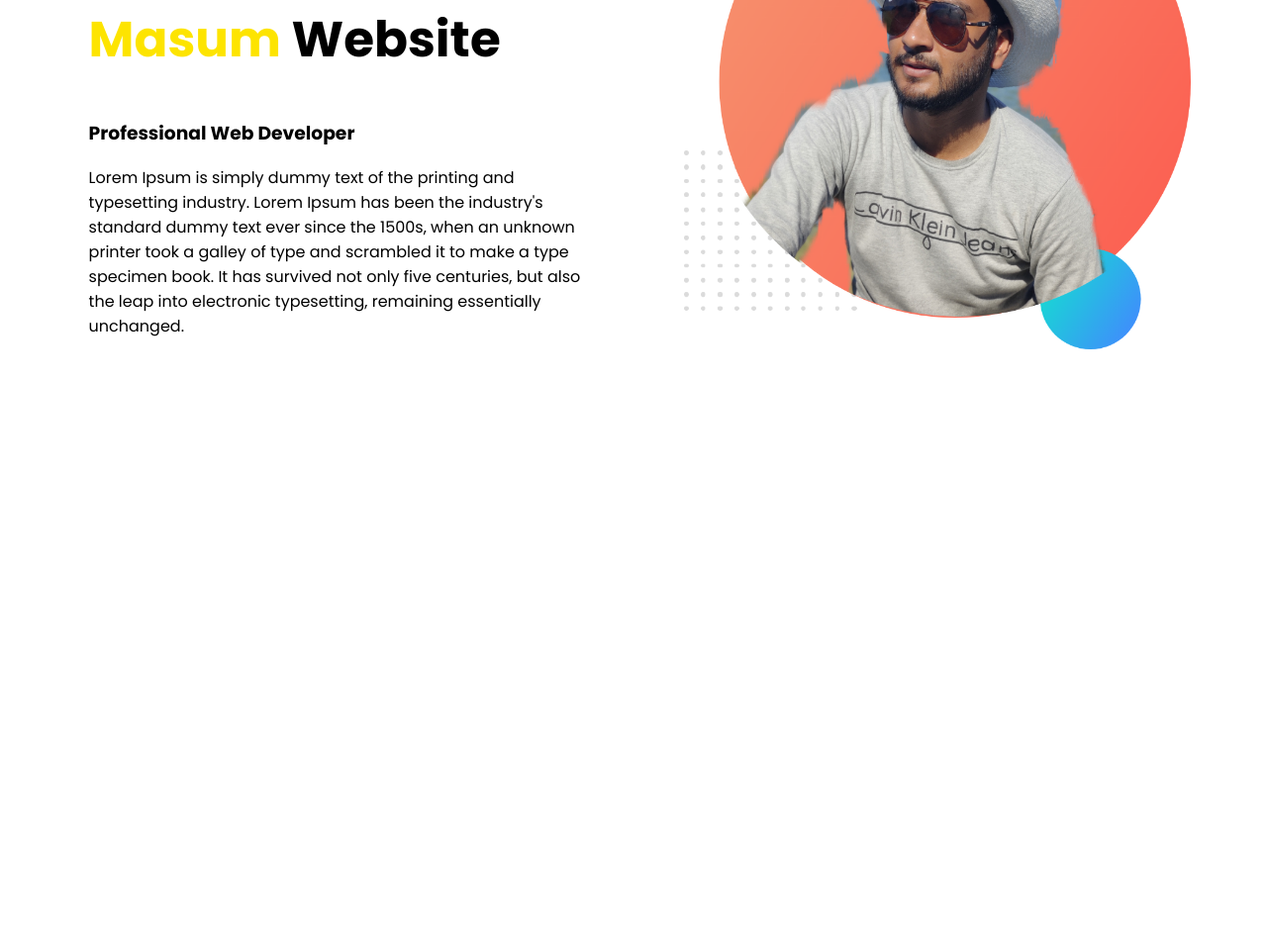
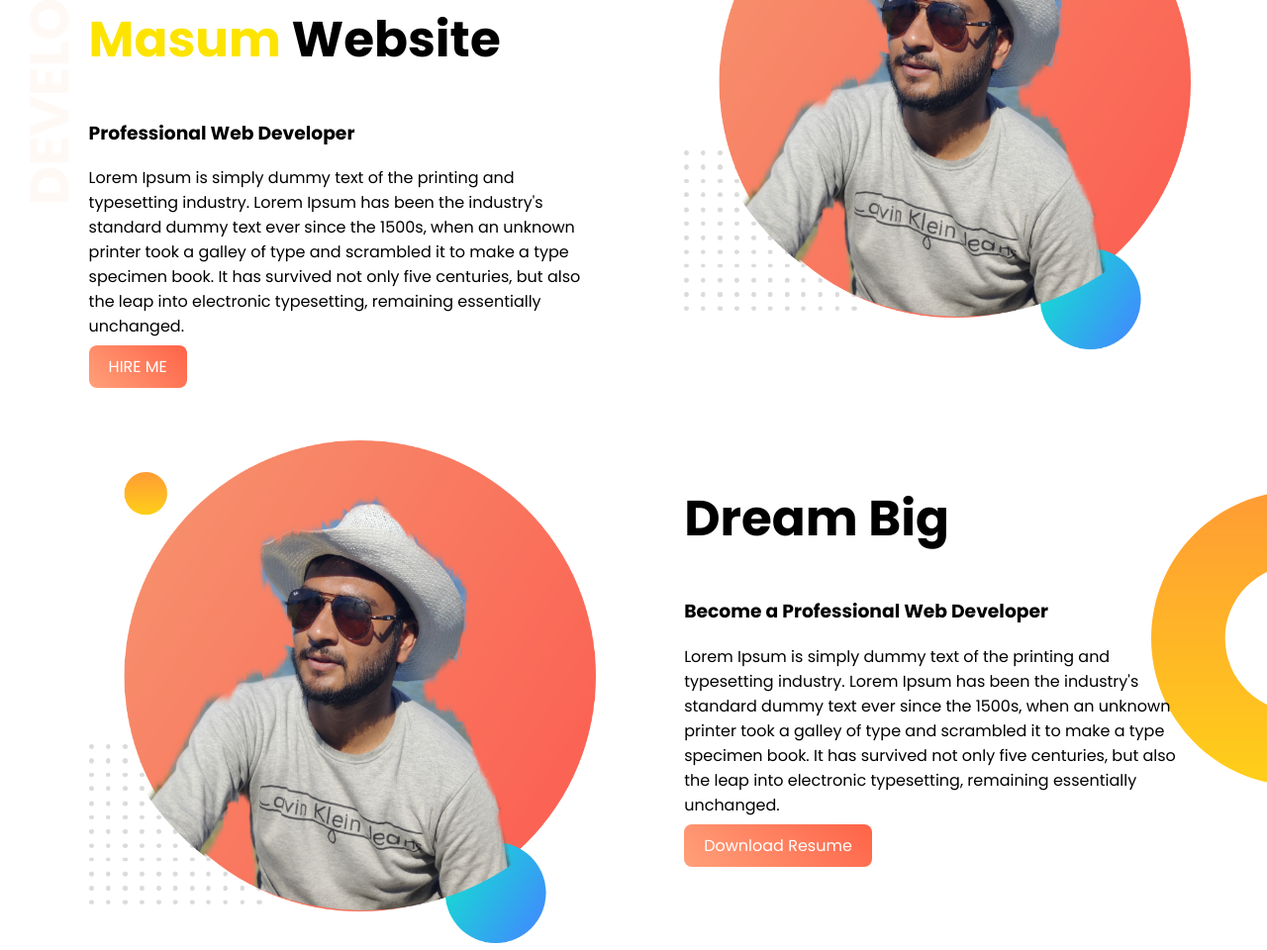
Before and after one commit to Alimulalam/my-portfolio, a plain HTML site: page index.html in a window 1280 px wide. Shown: the part 155-1115 px from the top of the page at 99% size. Before the commit the page ends 800 px from the top, so only its background shows below. Drawn offline with Linux system fonts and the light colour scheme.

Commit message:
last update

```diff
--- a/index.html
+++ b/index.html
@@ -10,16 +10,30 @@
 
 </head>
 <body>
-    <section class="">
+    <section class="top-banner">
         <div class="half-width">
             <h1 class="">Welcome To</h1>
             <h1><span class="name-color">Masum</span> Website</h1>
             <h3>Professional Web Developer</h3>
             <p>Lorem Ipsum is simply dummy text of the printing and typesetting industry. Lorem Ipsum has been the industry's standard dummy text ever since the 1500s, when an unknown printer took a galley of type and scrambled it to make a type specimen book. It has survived not only five centuries, but also the leap into electronic typesetting, remaining essentially unchanged.</p>
+            <a class="link-btn" href="https://www.linkedin.com/in/alimul-alam-37bb94176/" target="_blank">HIRE ME</a>
         </div>
         <div class="half-width">
             <img src="images/masum1.png" alt="">
         </div>
+    </section>
+    <section class="top-banner2">
+        <div class="half-width">
+            <img src="images/masum1.png" alt="">
+        </div>
+        <div class="half-width">
+            <h1 class="">Dream Big</h1>
+
+            <h3>Become a Professional Web Developer</h3>
+            <p>Lorem Ipsum is simply dummy text of the printing and typesetting industry. Lorem Ipsum has been the industry's standard dummy text ever since the 1500s, when an unknown printer took a galley of type and scrambled it to make a type specimen book. It has survived not only five centuries, but also the leap into electronic typesetting, remaining essentially unchanged.</p>
+            <a class="link-btn" href="https://www.linkedin.com/in/alimul-alam-37bb94176/" target="_blank">Download Resume</a>
+        </div>
+
     </section>
 
 
--- a/style.css
+++ b/style.css
@@ -17,3 +17,25 @@ h1{
 .half-width img{
     width:100%;
 }
+
+.top-banner{
+    background-image: url("images/top-banner.png");
+    height: 500px;
+    background-repeat: no-repeat;
+}
+.top-banner2{
+    background-image: url("images/dream-bg.png");
+    height: 500px;
+    background-position: right;
+    background-repeat: no-repeat;
+    padding-top: 100px;
+}
+.link-btn{
+    text-decoration: none;
+   background-image:linear-gradient(45deg, lightsalmon,tomato);
+    color: white;
+    font-weight: 700px;
+    padding:10px 20px;
+    border-radius: 8px;
+
+}
```
